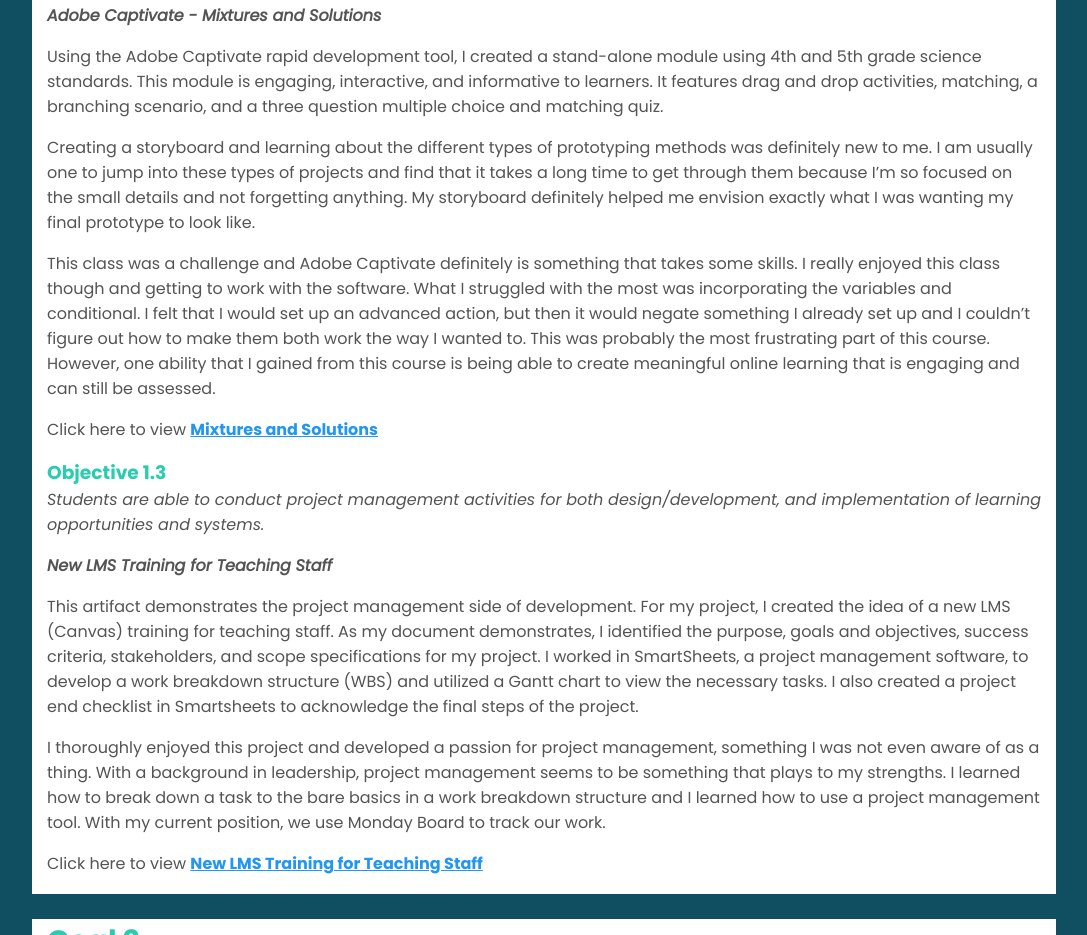
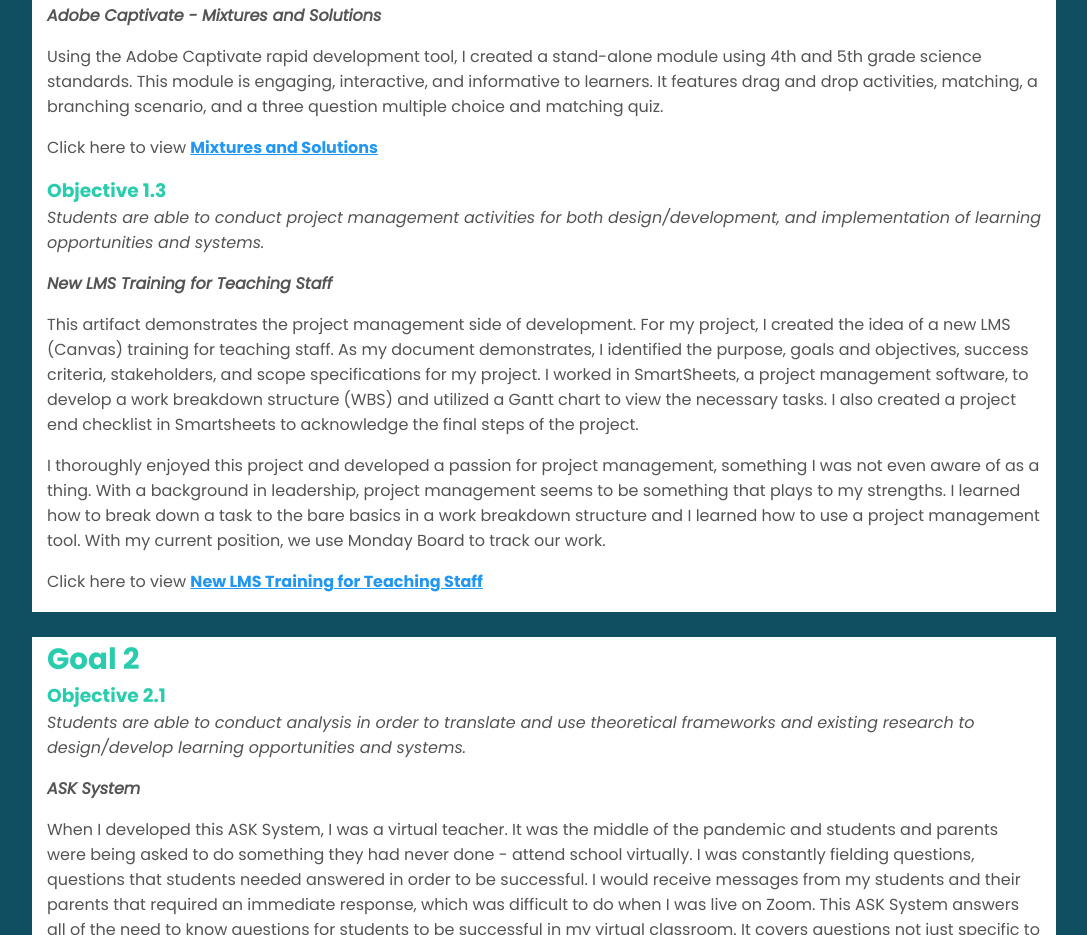
Before and after one commit to ashleyhorton/ashleyhorton.github.io, a plain HTML site: page portfolio/portfolio.html in a window 1280 px wide. Shown: the part 1114-2049 px from the top of the page, without its empty margins (96-1183 px from the left). Drawn offline with Linux system fonts and the light colour scheme.

Commit message:
Add files via upload

```diff
--- a/portfolio/portfolio.html
+++ b/portfolio/portfolio.html
@@ -103,8 +103,6 @@ Last Edit: September 12, 2022
     <p><em>Students are able to design/develop learning opportunities and systems for meaningful learning; promote student engagement in online learning environments; and select appropriate technology and learning objects to support learners.</em></p>
     <p><em><strong>Adobe Captivate - Mixtures and Solutions</strong></em></p>
     <p>Using the Adobe Captivate rapid development tool, I created a stand-alone module using 4th and 5th grade science standards. This module is engaging, interactive, and informative to learners. It features drag and drop activities, matching, a branching scenario, and a three question multiple choice and matching quiz.</p>
-    <p>Creating a storyboard and learning about the different types of prototyping methods was definitely new to me. I am usually one to jump into these types of projects and find that it takes a long time to get through them because I’m so focused on the small details and not forgetting anything. My storyboard definitely helped me envision exactly what I was wanting my final prototype to look like.</p>
-    <p>This class was a challenge and Adobe Captivate definitely is something that takes some skills. I really enjoyed this class though and getting to work with the software. What I struggled with the most was incorporating the variables and conditional. I felt that I would set up an advanced action, but then it would negate something I already set up and I couldn’t figure out how to make them both work the way I wanted to. This was probably the most frustrating part of this course. However, one ability that I gained from this course is being able to create meaningful online learning that is engaging and can still be assessed.</p>
     <p>Click here to view <a href="https://ashleyhorton.github.io/mixturesandsolutions/" class="pdf_website2" target="_blank"><strong>Mixtures and Solutions</strong></a></p>
 
     <h4 class="objectives">Objective 1.3</h4>
```
